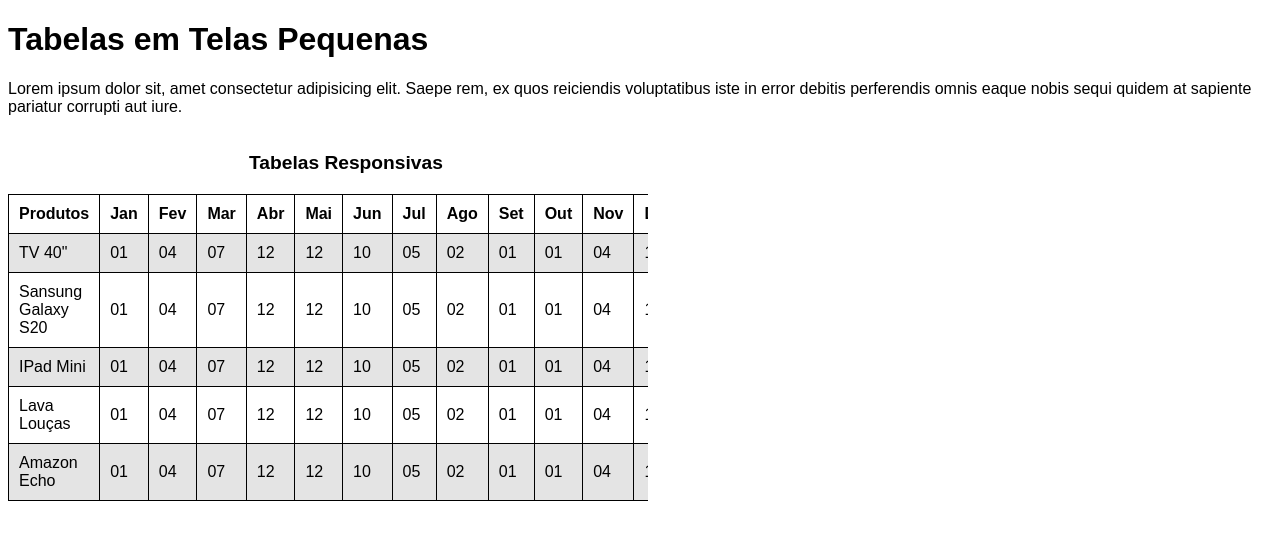
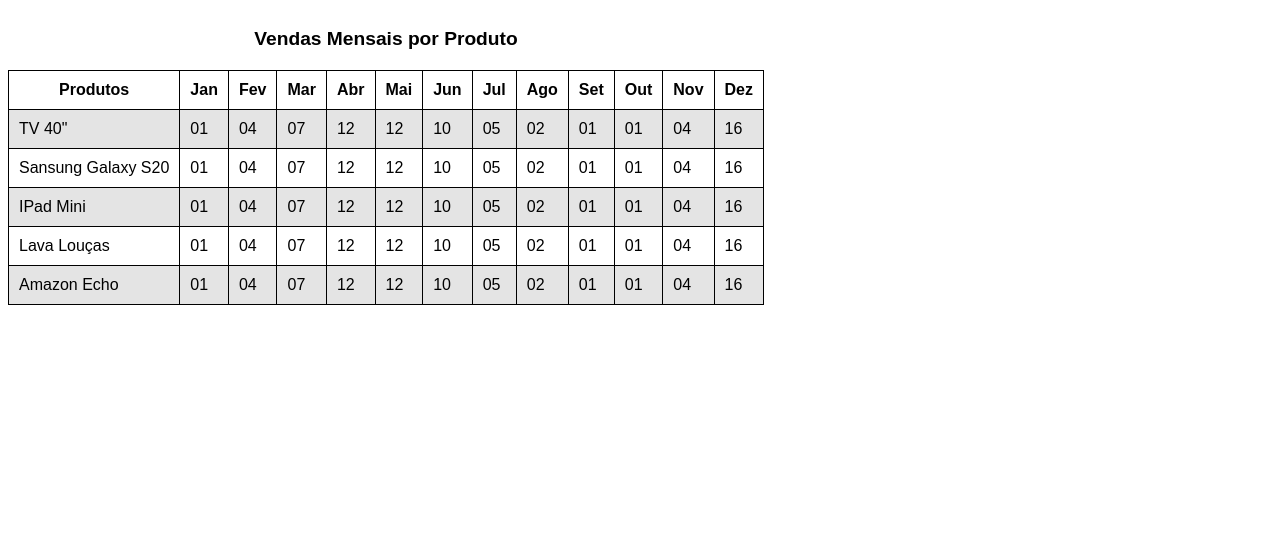
Before and after one commit to marcialino/2html-css, a plain HTML site: page exercicios/ex023tabela/tabela06.html in a window 1280 px wide. Drawn offline with Linux system fonts and the light colour scheme.

Commit message:
atualizei ex024

```diff
--- a/exercicios/ex023tabela/tabela06.html
+++ b/exercicios/ex023tabela/tabela06.html
@@ -32,18 +32,19 @@
         }
 
         div#container{
-            width: 50vw;
+            width: 70vw;
             overflow-x: auto;
         }
+
+
     </style>
 </head>
 <body>
-    <h1>Tabelas em Telas Pequenas</h1>
-    <p>Lorem ipsum dolor sit, amet consectetur adipisicing elit. Saepe rem, ex quos reiciendis voluptatibus iste in error debitis perferendis omnis eaque nobis sequi quidem at sapiente pariatur corrupti aut iure.</p>
+
 
     <div id="container">
         <table>
-            <caption>Tabelas Responsivas</caption>
+            <caption>Vendas Mensais por Produto</caption>
             <tr>
                 <th>Produtos</th>
                 <th>Jan</th>
```
Also changed, not shown: exercicios/ex024iframe/iframe002.html (+11 -3 lines), exercicios/ex024iframe/pag001.html (+1 -1 lines).
